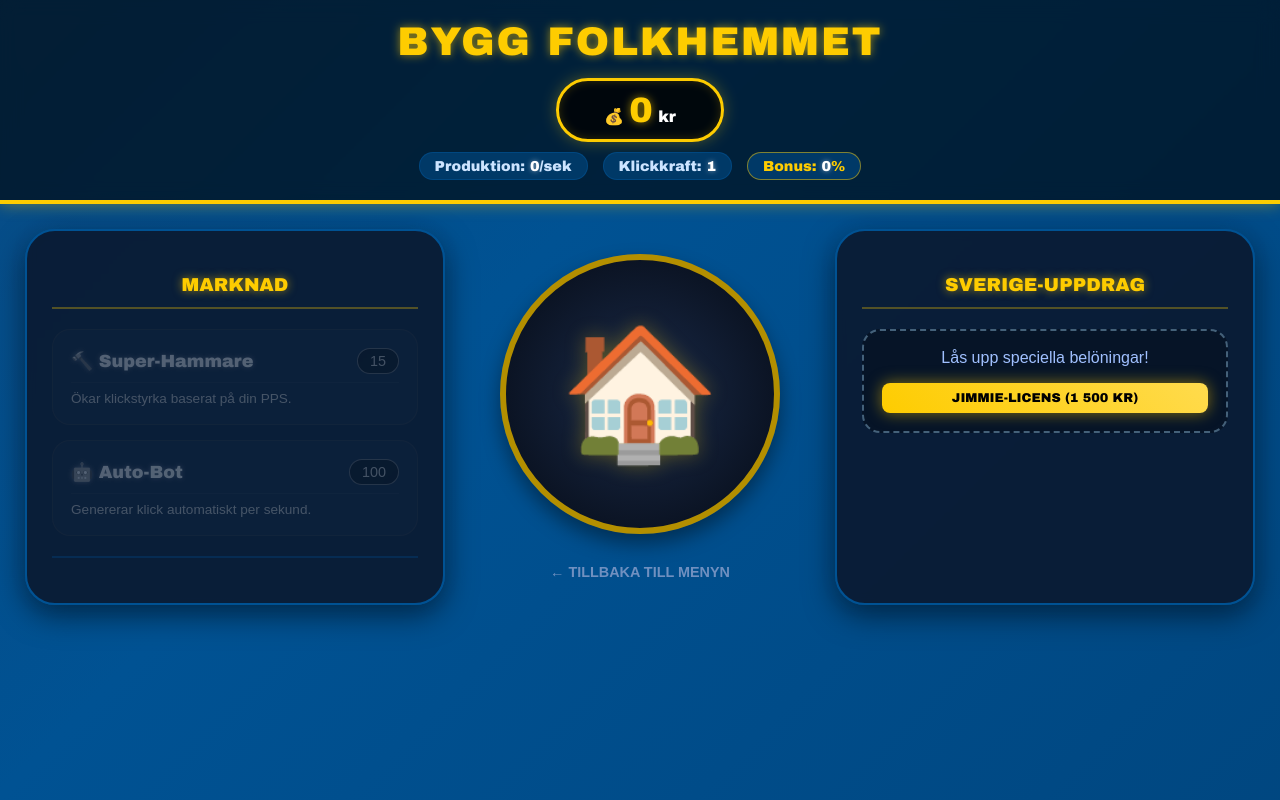
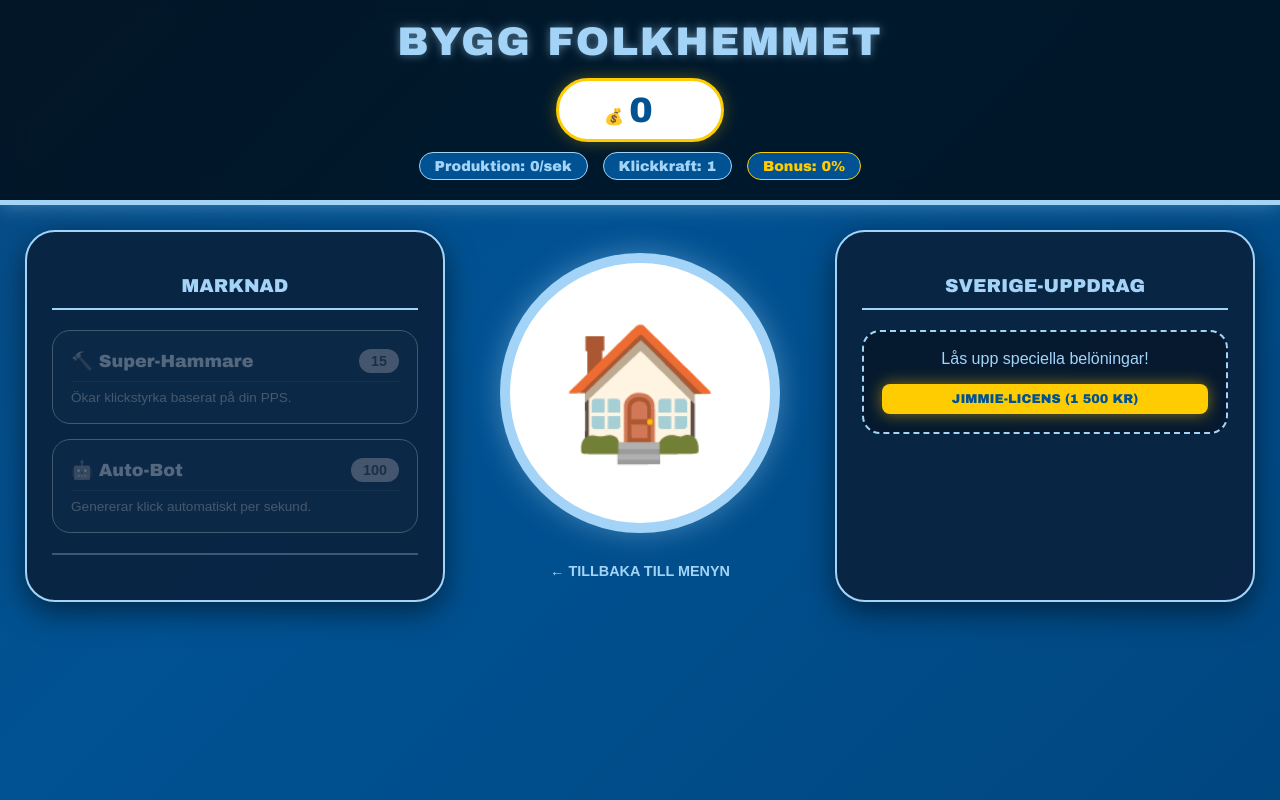
Before and after one commit to westerlingwilliam-svg/westerlingwilliam-svg.github.io, a plain HTML site: page folkhemmet.html in a window 1280 px wide. Drawn offline with Linux system fonts and the light colour scheme.

Commit message:
Update folkhemmet.html

```diff
--- a/folkhemmet.html
+++ b/folkhemmet.html
@@ -3,18 +3,17 @@
 <head>
     <meta charset="UTF-8">
     <meta name="viewport" content="width=device-width, initial-scale=1.0">
-    <title>Bygg Folkhemmet - Premium Neon Edition</title>
+    <title>Bygg Folkhemmet - SD Edition</title>
     <style>
         :root {
             --primary-blue: #005293;
             --secondary-blue: #1e3a5f;
             --swe-yellow: #fecc00;
-            --sd-light-blue: #a3d4f7;
-            --panel-bg: rgba(10, 25, 47, 0.90);
+            --sd-light-blue: #a3d4f7; /* Den exakta ljusblå SD-färgen */
+            --panel-bg: rgba(10, 35, 65, 0.95);
             --text-main: #ffffff;
-            --neon-blue: 0 0 10px rgba(0, 82, 147, 0.6);
+            --neon-blue: 0 0 10px rgba(163, 212, 247, 0.6);
             --neon-yellow: 0 0 10px rgba(254, 204, 0, 0.6);
-            /* Softare glöd för klick-effekter */
             --soft-yellow-glow: 0 0 10px rgba(254, 204, 0, 0.5);
         }
 
@@ -44,12 +43,12 @@
         }
 
         .header {
-            background: rgba(0, 0, 0, 0.6);
+            background: rgba(0, 0, 0, 0.7);
             backdrop-filter: blur(10px);
             padding: 20px;
             text-align: center;
-            border-bottom: 4px solid var(--swe-yellow);
-            box-shadow: 0 0 15px rgba(254, 204, 0, 0.4);
+            border-bottom: 5px solid var(--sd-light-blue); /* Ljusblå kant */
+            box-shadow: 0 0 20px rgba(163, 212, 247, 0.4);
             position: sticky;
             top: 0;
             z-index: 100;
@@ -58,26 +57,26 @@
         .header h1 {
             margin: 0;
             font-size: 2.5rem;
-            color: var(--swe-yellow);
+            color: var(--sd-light-blue);
             text-transform: uppercase;
             letter-spacing: 2px;
-            text-shadow: var(--neon-yellow);
+            text-shadow: 0 0 10px rgba(163, 212, 247, 0.5);
         }
 
         .money-display {
             display: inline-block;
-            background: rgba(0, 0, 0, 0.8);
+            background: white; /* Vit bakgrund för att sticka ut */
             padding: 10px 45px;
             border-radius: 50px;
             margin-top: 15px;
             border: 3px solid var(--swe-yellow);
-            box-shadow: 0 0 15px rgba(254, 204, 0, 0.3), inset 0 0 10px rgba(254, 204, 0, 0.2);
+            box-shadow: 0 0 15px rgba(254, 204, 0, 0.3);
         }
 
         .money-display b {
             font-size: 2.2rem;
-            color: var(--swe-yellow);
-            text-shadow: 0 0 8px rgba(254, 204, 0, 0.6);
+            color: var(--primary-blue);
+            text-shadow: none;
         }
 
         .stats-bar {
@@ -89,18 +88,13 @@
         }
 
         .stat-capsule {
-            background: rgba(0, 82, 147, 0.5);
-            color: #cce4ff;
+            background: var(--primary-blue);
+            color: var(--sd-light-blue);
             padding: 5px 15px;
             border-radius: 20px;
             font-size: 0.9rem;
             font-weight: bold;
-            border: 1px solid rgba(0, 82, 147, 0.6);
-        }
-
-        .stat-capsule span {
-            color: white;
-            text-shadow: 0 0 5px rgba(255,255,255,0.5);
+            border: 1px solid var(--sd-light-blue);
         }
 
         .main-layout {
@@ -117,8 +111,8 @@
             background: var(--panel-bg);
             border-radius: 30px;
             padding: 25px;
-            box-shadow: 0 10px 30px rgba(0,0,0,0.5), 0 0 15px rgba(0, 82, 147, 0.3);
-            border: 2px solid var(--primary-blue);
+            box-shadow: 0 10px 30px rgba(0,0,0,0.5);
+            border: 2px solid var(--sd-light-blue);
             max-height: 80vh;
             overflow-y: auto;
             backdrop-filter: blur(5px);
@@ -126,10 +120,9 @@
 
         .panel h3 {
             text-align: center;
-            color: var(--swe-yellow);
+            color: var(--sd-light-blue);
             text-transform: uppercase;
-            text-shadow: var(--neon-yellow);
-            border-bottom: 2px solid rgba(254, 204, 0, 0.3);
+            border-bottom: 2px solid var(--sd-light-blue);
             padding-bottom: 12px;
             margin-bottom: 20px;
         }
@@ -141,84 +134,76 @@
             justify-content: center;
         }
 
-        /* NEDTONAD Clicker */
         .clicker-circle {
             width: 280px;
             height: 280px;
-            background: radial-gradient(circle, #1a2b4a 0%, #050a14 100%);
+            background: #fff;
             border-radius: 50%;
             display: flex;
             align-items: center;
             justify-content: center;
             font-size: 8rem;
             cursor: pointer;
-            border: 6px solid #b38f00; /* Mattare guld */
-            box-shadow: 0 10px 20px rgba(0,0,0,0.4);
-            transition: 0.2s;
+            border: 10px solid var(--sd-light-blue);
+            box-shadow: 0 0 30px rgba(163, 212, 247, 0.4);
+            transition: 0.1s;
         }
 
         .clicker-circle:hover {
-            box-shadow: 0 0 30px rgba(254, 204, 0, 0.4);
+            transform: scale(1.02);
             border-color: var(--swe-yellow);
-            transform: scale(1.02);
         }
 
         .clicker-circle:active { transform: scale(0.96); }
-        /* Softare emoji-glöd */
-        .clicker-circle span { filter: drop-shadow(0 0 10px rgba(254, 204, 0, 0.3)); }
 
         .item-card {
-            background: rgba(255, 255, 255, 0.04);
+            background: rgba(255, 255, 255, 0.05);
             border-radius: 18px;
             padding: 18px;
             margin-bottom: 15px;
-            border: 1px solid rgba(0, 82, 147, 0.4);
+            border: 1px solid var(--sd-light-blue);
             cursor: pointer;
             transition: 0.3s;
         }
 
         .item-card:hover:not(.disabled) {
             transform: translateX(5px);
+            background: rgba(163, 212, 247, 0.2);
             border-color: var(--swe-yellow);
-            background: rgba(0, 82, 147, 0.25);
-            box-shadow: 0 0 15px rgba(254, 204, 0, 0.4);
         }
 
         .item-card.disabled { opacity: 0.3; cursor: not-allowed; filter: grayscale(1); }
 
         .card-header { display: flex; justify-content: space-between; align-items: center; }
-        .card-header b { color: white; font-size: 1.1rem; text-shadow: 0 0 5px rgba(255,255,255,0.4); }
+        .card-header b { color: white; font-size: 1.1rem; }
 
         .card-price {
-            color: var(--swe-yellow);
-            background: rgba(0, 0, 0, 0.6);
+            color: var(--primary-blue);
+            background: var(--swe-yellow);
             padding: 4px 12px;
             border-radius: 20px;
             font-size: 0.9rem;
-            border: 1px solid rgba(254, 204, 0, 0.5);
             font-family: sans-serif;
+            font-weight: bold;
         }
 
-        .card-desc { font-size: 0.85rem; color: #b0d5ff; margin-top: 8px; font-family: sans-serif; border-top: 1px solid rgba(255,255,255,0.05); padding-top: 8px;}
+        .card-desc { font-size: 0.85rem; color: var(--sd-light-blue); margin-top: 8px; font-family: sans-serif; border-top: 1px solid rgba(163, 212, 247, 0.2); padding-top: 8px;}
 
-        /* UPPDRAGS-STYLING */
         .quest-group {
             margin-bottom: 25px;
-            border: 1px solid rgba(0, 82, 147, 0.3);
+            border: 1px solid var(--sd-light-blue);
             border-radius: 15px;
-            background: rgba(0,0,0,0.2);
+            background: rgba(0,0,0,0.3);
             overflow: hidden;
         }
 
         .quest-group-title {
-            background: rgba(0, 82, 147, 0.4);
-            color: white;
+            background: var(--sd-light-blue);
+            color: var(--primary-blue);
             padding: 10px 15px;
             font-size: 1.1rem;
             text-transform: uppercase;
-            border-bottom: 1px solid rgba(0, 82, 147, 0.3);
             text-align: center;
-            text-shadow: 0 0 5px rgba(255,255,255,0.5);
         }
 
         .ach-card {
@@ -226,9 +211,8 @@
             position: relative;
         }
 
-        /* Linje mellan uppdrag */
         .ach-card:not(:last-child) {
-            border-bottom: 1px solid rgba(255, 255, 255, 0.05);
+            border-bottom: 1px solid rgba(163, 212, 247, 0.2);
         }
 
         .ach-card-header {
@@ -238,21 +222,14 @@
             margin-bottom: 8px;
         }
 
-        .ach-title {
-            color: white;
-            font-size: 1rem;
-        }
-
         .ach-reward {
             color: #00ff88;
             font-weight: bold;
-            font-size: 0.9rem;
-            text-shadow: 0 0 10px rgba(0,255,136,0.4);
         }
 
         .ach-req {
             font-size: 0.8rem;
-            color: #a0c0ff;
+            color: var(--sd-light-blue);
             font-family: sans-serif;
             margin-bottom: 8px;
         }
@@ -260,49 +237,47 @@
         .progress-container {
             background: #000; height: 10px; width: 100%;
             border-radius: 10px; overflow: hidden;
-            border: 1px solid rgba(0, 119, 255, 0.4);
+            border: 1px solid var(--sd-light-blue);
             margin-bottom: 10px;
         }
 
         .progress-bar {
-            background: linear-gradient(90deg, var(--primary-blue), var(--swe-yellow));
+            background: linear-gradient(90deg, var(--sd-light-blue), var(--swe-yellow));
             height: 100%; width: 0%; transition: width 0.5s ease;
         }
 
         .claim-btn {
             width: 100%; padding: 8px;
-            background: #222; border: 1px solid #444;
-            color: #666; font-weight: bold; border-radius: 8px;
-            transition: 0.3s; text-transform: uppercase;
+            background: #333; border: none;
+            color: #777; font-weight: bold; border-radius: 8px;
+            text-transform: uppercase;
             font-size: 0.8rem;
         }
+
         .claim-btn.ready {
-            background: linear-gradient(45deg, #00ff88, #00cc66);
+            background: var(--swe-yellow);
             cursor: pointer;
-            color: #fff;
-            box-shadow: 0 0 15px rgba(0, 255, 136, 0.5);
-            border: none;
+            color: var(--primary-blue);
+            box-shadow: 0 0 15px rgba(254, 204, 0, 0.5);
         }
 
-        /* NEDTONAD klicktext */
         .plus-one {
             position: absolute; color: white; font-weight: 900;
             font-size: 2.2rem; pointer-events: none; animation: flyUp 0.8s forwards;
-            text-shadow: 0 0 5px rgba(255,255,255,0.8), 0 0 10px rgba(254, 204, 0, 0.4);
+            text-shadow: 0 0 10px var(--sd-light-blue);
             z-index: 1000;
         }
 
         @keyframes flyUp { 0% { opacity: 1; transform: translateY(0); } 100% { opacity: 0; transform: translateY(-120px); } }
 
         .back-link {
-            margin-top: 30px; color: #7090c0; text-decoration: none; font-weight: bold;
+            margin-top: 30px; color: var(--sd-light-blue); text-decoration: none; font-weight: bold;
             font-family: sans-serif; transition: 0.3s; font-size: 0.9rem;
         }
-        .back-link:hover { color: white; text-shadow: 0 0 10px rgba(255,255,255,0.4); }
+        .back-link:hover { color: var(--swe-yellow); }
 
-        /* Scrollbar */
         .panel::-webkit-scrollbar { width: 6px; }
-        .panel::-webkit-scrollbar-thumb { background: rgba(0, 82, 147, 0.6); border-radius: 10px; }
+        .panel::-webkit-scrollbar-thumb { background: var(--sd-light-blue); border-radius: 10px; }
     </style>
 </head>
 <body>
@@ -313,7 +288,7 @@
         <div class="stats-bar">
             <div class="stat-capsule">Produktion: <span id="pps">0</span>/sek</div>
             <div class="stat-capsule">Klickkraft: <span id="mpc">1</span></div>
-            <div class="stat-capsule" style="color: var(--swe-yellow); border-color: rgba(254, 204, 0, 0.5);">Bonus: <span id="bonus-val">0</span>%</div>
+            <div class="stat-capsule" style="color: var(--swe-yellow); border-color: var(--swe-yellow);">Bonus: <span id="bonus-val">0</span>%</div>
         </div>
     </div>
 
@@ -330,7 +305,7 @@
                     <div class="card-desc">Genererar klick automatiskt per sekund.</div>
                 </div>
             </div>
-            <div style="height: 2px; background: rgba(0, 82, 147, 0.3); margin: 20px 0;"></div>
+            <div style="height: 2px; background: var(--sd-light-blue); opacity: 0.3; margin: 20px 0;"></div>
             <div id="building-list"></div>
         </div>
 
@@ -342,18 +317,17 @@
         <div class="panel">
             <h3>Sverige-Uppdrag</h3>
             <div id="ach-license-area">
-                <div class="item-card" style="text-align: center; border: 2px dashed rgba(163, 212, 247, 0.4); background: rgba(0,0,0,0.3); cursor: default;">
-                    <p style="color: #a0c0ff; font-family: sans-serif; margin-top: 0;">Lås upp speciella belöningar!</p>
-                    <button class="claim-btn ready" onclick="buyLicense()" style="background: linear-gradient(45deg, #fecc00, #ffdb4d); color: #000; box-shadow: 0 0 15px rgba(254, 204, 0, 0.5); border: none;">JIMMIE-LICENS (1 500 kr)</button>
+                <div class="item-card" style="text-align: center; border: 2px dashed var(--sd-light-blue); background: rgba(0,0,0,0.3); cursor: default;">
+                    <p style="color: var(--sd-light-blue); font-family: sans-serif; margin-top: 0;">Lås upp speciella belöningar!</p>
+                    <button class="claim-btn ready" onclick="buyLicense()">JIMMIE-LICENS (1 500 kr)</button>
                 </div>
             </div>
-            <div id="ach-container">
-                </div>
+            <div id="ach-container"></div>
         </div>
     </div>
 
     <script>
-        // Logikversion 9.0 (Bevarad)
+        // Logikversion 9.0 (Fullständigt bevarad)
         let data = {
             money: 0, clicks: 0, mpc: 1, autoClicks: 0,
             hammerPrice: 15, autoPrice: 100,
@@ -422,7 +396,7 @@
         function calculateMPC() {
             let pps = getTotalPPS();
             let base = 1 + (data.hammerLevel * 1);
-            let productionBonus = (pps * 0.016) * data.hammerLevel; // 1/6 styrka
+            let productionBonus = (pps * 0.016) * data.hammerLevel;
             return Math.max(1, Math.floor(base + productionBonus));
         }
 
@@ -462,7 +436,6 @@
             if(type === 'click') return data.clicks;
             if(type === 'money') return data.money;
             if(type === 'total') return data.bCounts.reduce((a, b) => a + b, 0);
-            if(type.startsWith('b')) return data.bCounts[parseInt(type.substring(1))];
             return 0;
         }
 
@@ -514,8 +487,6 @@
                     if (level < group.quests.length) {
                         html += `<div class="quest-group">`;
                         html += `<div class="quest-group-title">${group.title}</div>`;
-
-                        // Visa bara det aktuella uppdraget i kedjan
                         const ach = group.quests[level];
                         const val = getValByType(type, level);
                         const progress = (val / ach.target) * 100;
@@ -531,8 +502,7 @@
                                 <div class="progress-container"><div class="progress-bar" style="width: ${Math.min(100, progress)}%"></div></div>
                                 <button class="claim-btn ${isReady ? 'ready' : ''}" onclick="if(${isReady}) claimAch('${type}')">${isReady ? 'HÄMTA' : 'LÅST'}</button>
                             </div>`;
-
-                        html += `</div>`; // Stäng quest-group
+                        html += `</div>`;
                     }
                 });
                 document.getElementById("ach-container").innerHTML = html;
@@ -552,10 +522,9 @@
             let s = localStorage.getItem('folkhem_hardcore_v9_design_clear_quests');
             if (s) {
                 let savedData = JSON.parse(s);
-                // Fix för gamla saves med felaktig array-längd
                 if (savedData.bCounts && savedData.bCounts.length < BuildingsData().length) {
                     while(savedData.bCounts.length < BuildingsData().length) savedData.bCounts.push(0);
-                    while(savedData.bCosts.length < BuildingsData().length) savedData.bCosts.push(0); // Uppdateras via BuildingsData baseCost sen
+                    while(savedData.bCosts.length < BuildingsData().length) savedData.bCosts.push(0);
                 }
                 Object.assign(data, savedData);
             }
```
